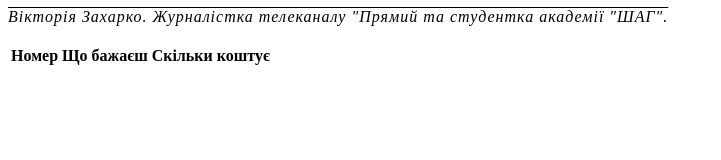
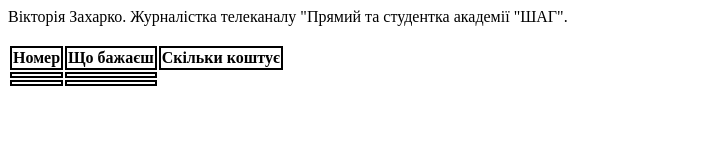
Before and after one commit to Viktorika-p/test, a plain HTML site: page index.html in a window 1280 px wide. Shown: the whole page, without its empty margins (0-721 px from the left). Drawn offline with Linux system fonts and the light colour scheme.

Commit message:
Update style.css

```diff
--- a/style.css
+++ b/style.css
@@ -19,29 +19,22 @@ text-transform: lowercase;
 margin-top: 25px;
 padding-bottom: 25px;
 
+
+}
+
+table {
+    border-color: firebrick;
+}
+table th,
+table td {
+    padding: 2 3px;
+}
+table.brd th,
+table.brd td {
+    border: 2px solid #000;
 }
 
 img{
-    max-width: 300px;
-    max-height: 300px;
+    max-width: 500px;
+    max-height: 500px;
 }
-
-
-
-
-
-
-
-.div2{
-
-    font-style: oblique;
-    letter-spacing: 1px;
-    text-decoration: overline;
-}
-
-.div3{
-
-    font-style: oblique;
-    letter-spacing: 1px;
-    text-decoration: line-through;
-}
```
